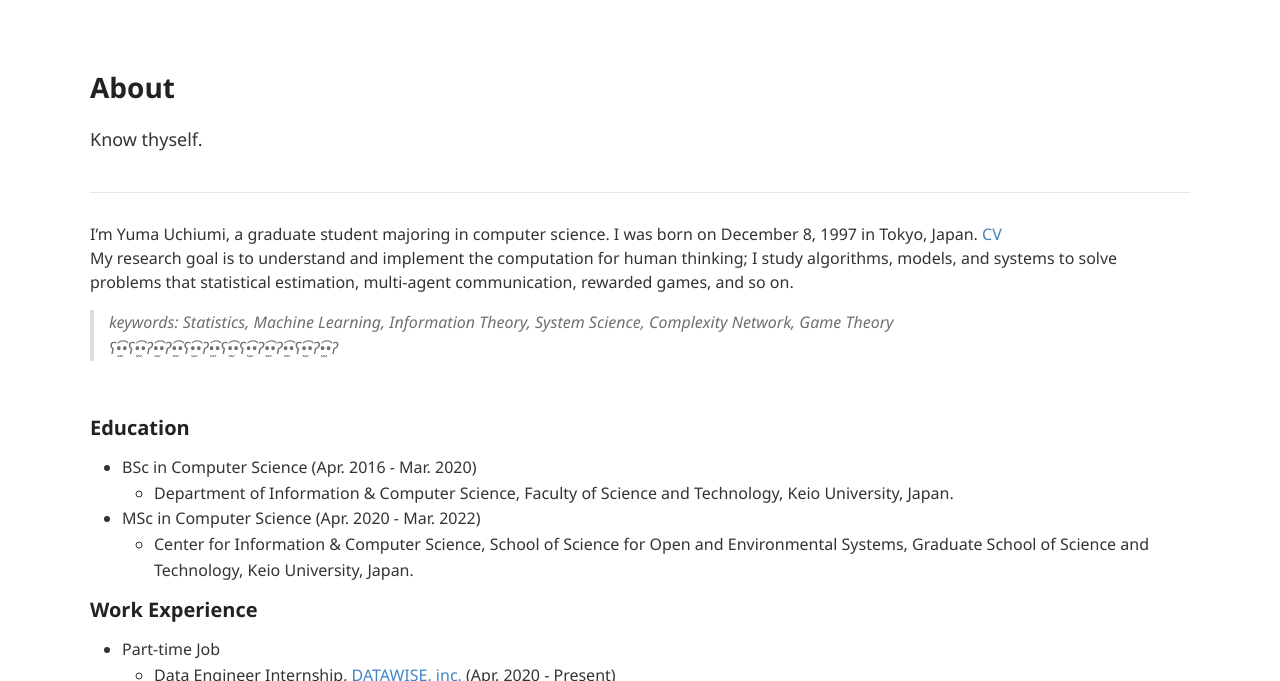
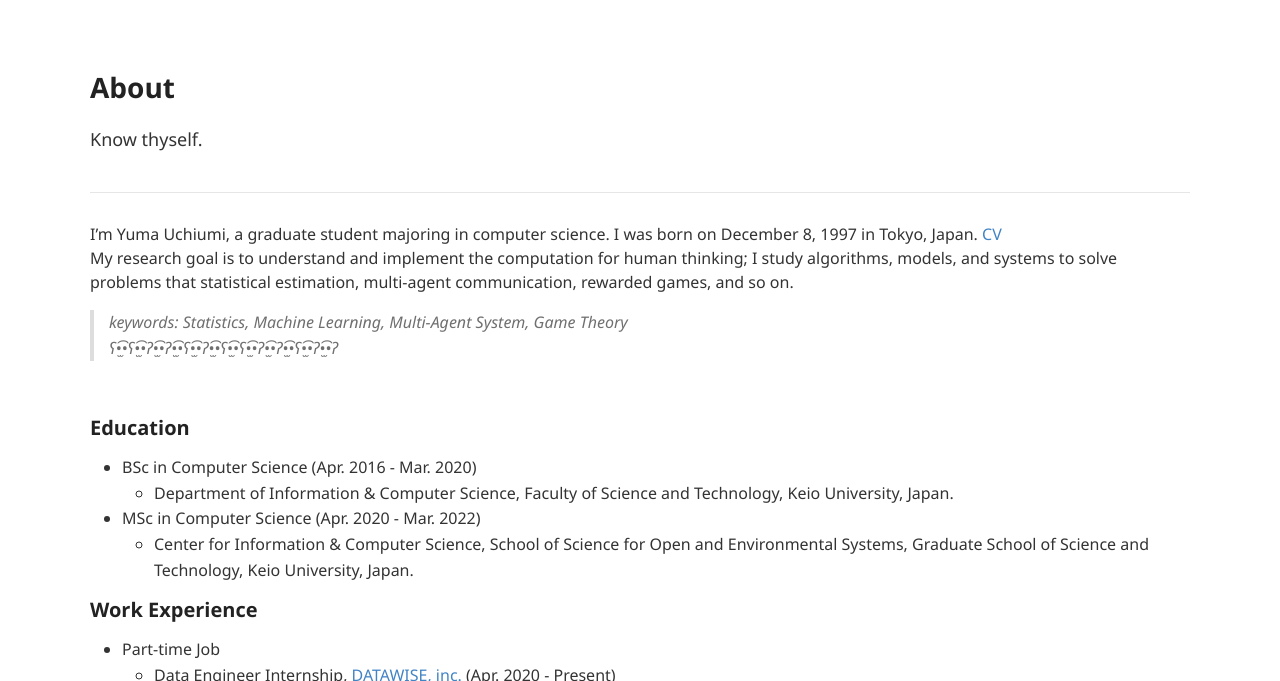
Before and after one commit to yumaloop/old-jekyll-blog-site, a Jekyll site: the page built from about.md, in a window 1280 px wide and 900 px high, cut to the strip 219-900 px from the top of the window. Built offline with Jekyll 4.4.1, drawn with Linux system fonts in a browser that asks for light colours; comment, search, counter and statistics services are not loaded.

Commit message:
update repo 2020年 4月 8日 水曜日 11時05分06秒 JST

```diff
--- a/about.md
+++ b/about.md
@@ -10,7 +10,7 @@ I was born on December 8, 1997 in Tokyo, Japan.  [CV](https://github.com/yumaloo
 My research goal is to understand and implement the computation for human thinking;
 I study algorithms, models, and systems to solve problems that statistical estimation, multi-agent communication, rewarded games, and so on.
 
-> keywords: Statistics, Machine Learning, Information Theory, System Science, Complexity Network, Game Theory<br>
+> keywords: Statistics, Machine Learning, Multi-Agent System, Game Theory<br>
 > ʕ•̫͡•ʕ•̫͡•ʔ•̫͡•ʔ•̫͡•ʕ•̫͡•ʔ•̫͡•ʕ•̫͡•ʕ•̫͡•ʔ•̫͡•ʔ•̫͡•ʕ•̫͡•ʔ•̫͡•ʔ
 
 <br>
```
